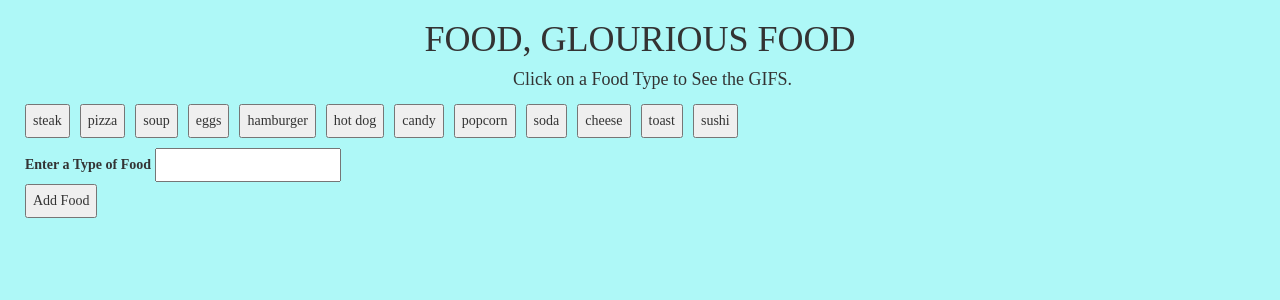
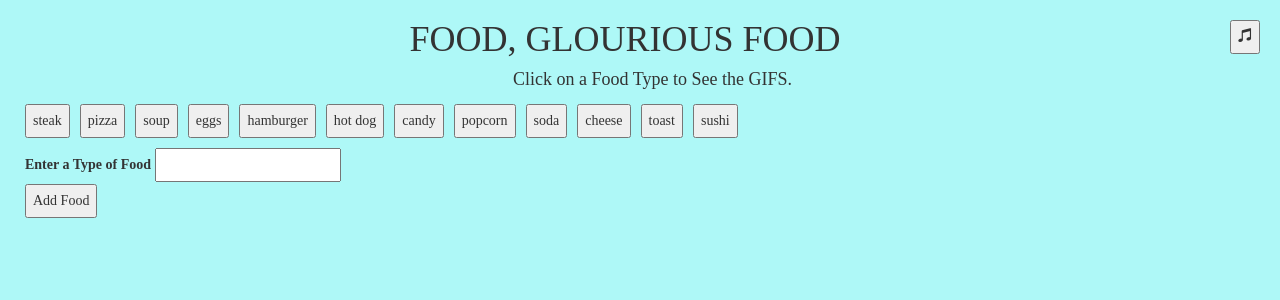
Before and after one commit to ezdel/GifTastic, a PHP site: page / in a window 1280 px wide. Shown: the top 300 px of the page. Run offline with PHP 8.4, Linux system fonts and the light colour scheme; some libraries are stand-ins or nearby versions; some web fonts are replaced.

Commit message:
added music pause/play glyph. Cleaned up code.

```diff
--- a/assets/app.js
+++ b/assets/app.js
@@ -1,4 +1,9 @@
 var gifs = ['', 'steak', 'pizza', 'soup', 'eggs', 'hamburger', 'hot dog', 'candy', 'popcorn', 'soda', 'cheese', 'toast', 'sushi' ];
+
+$('#music').on('click', function(){
+	$('#song').prop('muted', !$('#song').prop('muted'));
+});
+
 function showGifs(){
 	var gifName = $(this).data('name');
 	var queryURL = 'https://api.giphy.com/v1/gifs/search?q=' + gifName + '&api_key=dc6zaTOxFJmzC&limit=10&offset=0';
@@ -6,21 +11,13 @@ function showGifs(){
 	$.ajax({url: queryURL, method: 'GET'})
 	.done(function(response){
 		$('#gifArea').empty();
-		// $('.gifBlock').empty();
 		for (var i = 0; i < 10; i++){
-			// var gifBlock = $('<div>');
-			// gifBlock.addClass('gifBlock');
-			// $('#gifArea').append(gifBlock);
 			var imageURL = response.data[i].images.fixed_height_still.url;
 			var animateURL = response.data[i].images.fixed_height.url;
 			var stillURL = response.data[i].images.fixed_height_still.url;
 			var gifBlock = $('<div>');
 			gifBlock.addClass('col-md-4')
 			gifBlock.append('<h4>Rating: ' + response.data[i].rating + '<h4>');
-
-			// var rating = $('<h4>Rating: ' + response.data[i].rating + '<h4>');
-			//rating.addClass('col-md-4');
-			//$('#gifArea').append(rating);
 			var gifImage = $('<img>');
 			gifImage.addClass('col-md-4');
 			gifImage.attr('src', imageURL);
@@ -29,14 +26,10 @@ function showGifs(){
 			gifImage.attr('data-state', 'still');
 			gifBlock.append(gifImage);
 			$('#gifArea').append(gifBlock);
+		};
+	});
+};
 
-
-		};
-
-	});
-
-
-};
 function renderButtons(){
 	$('#buttonArea').empty();
 	for (var i = 1; i < gifs.length; i++){
--- a/assets/style.css
+++ b/assets/style.css
@@ -6,6 +6,9 @@ body {
 }
 header {
 	text-align: center;
+}
+#music {
+	float: right;
 }
 
 .gifbtn {
--- a/index.html
+++ b/index.html
@@ -5,10 +5,11 @@
 	<link rel="stylesheet" type="text/css" href="https://maxcdn.bootstrapcdn.com/bootstrap/3.3.7/css/bootstrap.min.css">
 	<link href='https://fonts.googleapis.com/css?family=IM+Fell+English+SC' rel='stylesheet' type='text/css'>
 	<link rel="stylesheet" type="text/css" href="assets/style.css">
-	<audio autoplay="autoplay" src="assets/music/food.mp3"></audio>
+	<audio id="song" autoplay="autoplay" src="assets/music/food.mp3"></audio>
 </head>
 <body>
 <header>
+	<button id="music"><span class="glyphicon glyphicon-music"></span></button>
 	<h1>FOOD, GLOURIOUS FOOD</h1>
 	<h4>Click on a Food Type to See the GIFS.</h4>
 </header>
```
